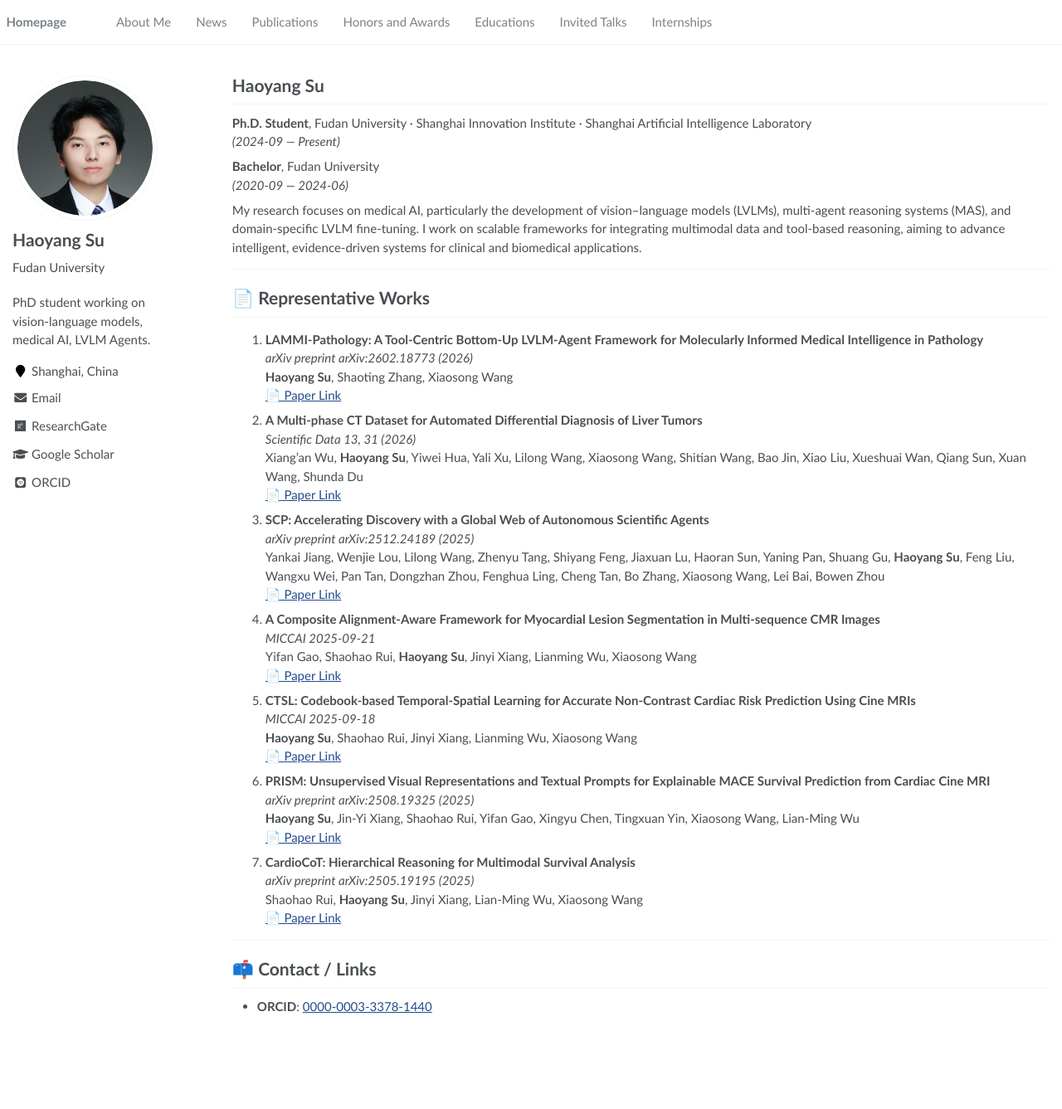
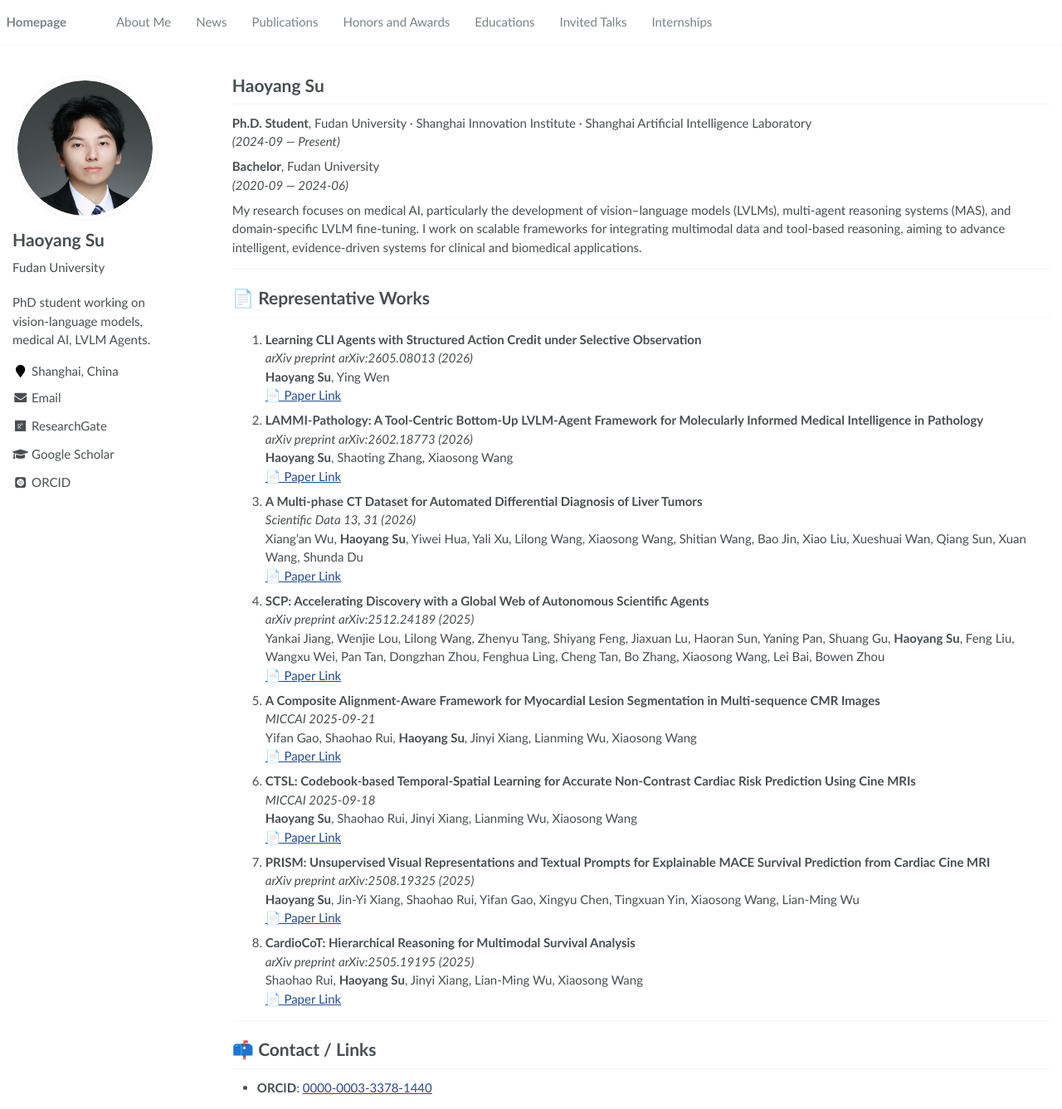
Before and after one commit to Hoyant-Su/Hoyant-Su.github.io, a Jekyll site: the page built from _pages/about.md, in a window 1280 px wide and 1337 px high. Shown: the whole window at 83% size. Built offline with Jekyll 4.4.1, drawn with Linux system fonts in a browser that asks for light colours; some web fonts are replaced.

Commit message:
auto commit on 2026-05-11 14:40:28

```diff
--- a/_pages/about.md
+++ b/_pages/about.md
@@ -31,37 +31,42 @@ My research focuses on medical AI, particularly the development of vision–lang
 
 # 📄 Representative Works
 
-1. **LAMMI-Pathology: A Tool-Centric Bottom-Up LVLM-Agent Framework for Molecularly Informed Medical Intelligence in Pathology**
+1. **Learning CLI Agents with Structured Action Credit under Selective Observation**
+   *arXiv preprint arXiv:2605.08013 (2026)*
+   **Haoyang Su**, Ying Wen
+   [📄 Paper Link](https://arxiv.org/abs/2605.08013)
+
+2. **LAMMI-Pathology: A Tool-Centric Bottom-Up LVLM-Agent Framework for Molecularly Informed Medical Intelligence in Pathology**
    *arXiv preprint arXiv:2602.18773 (2026)*
    **Haoyang Su**, Shaoting Zhang, Xiaosong Wang
    [📄 Paper Link](https://arxiv.org/abs/2602.18773)
 
-2. **A Multi-phase CT Dataset for Automated Differential Diagnosis of Liver Tumors**
+3. **A Multi-phase CT Dataset for Automated Differential Diagnosis of Liver Tumors**
    *Scientific Data 13, 31 (2026)*
    Xiang'an Wu, **Haoyang Su**, Yiwei Hua, Yali Xu, Lilong Wang, Xiaosong Wang, Shitian Wang, Bao Jin, Xiao Liu, Xueshuai Wan, Qiang Sun, Xuan Wang, Shunda Du
    [📄 Paper Link](https://www.nature.com/articles/s41597-025-06343-4)
 
-3. **SCP: Accelerating Discovery with a Global Web of Autonomous Scientific Agents**
+4. **SCP: Accelerating Discovery with a Global Web of Autonomous Scientific Agents**
    *arXiv preprint arXiv:2512.24189 (2025)*
    Yankai Jiang, Wenjie Lou, Lilong Wang, Zhenyu Tang, Shiyang Feng, Jiaxuan Lu, Haoran Sun, Yaning Pan, Shuang Gu, **Haoyang Su**, Feng Liu, Wangxu Wei, Pan Tan, Dongzhan Zhou, Fenghua Ling, Cheng Tan, Bo Zhang, Xiaosong Wang, Lei Bai, Bowen Zhou
    [📄 Paper Link](https://arxiv.org/abs/2512.24189)
 
-4. **A Composite Alignment-Aware Framework for Myocardial Lesion Segmentation in Multi-sequence CMR Images**
+5. **A Composite Alignment-Aware Framework for Myocardial Lesion Segmentation in Multi-sequence CMR Images**
    *MICCAI 2025-09-21*
    Yifan Gao, Shaohao Rui, **Haoyang Su**, Jinyi Xiang, Lianming Wu, Xiaosong Wang
    [📄 Paper Link](https://link.springer.com/chapter/10.1007/978-3-032-04927-8_1)
 
-5. **CTSL: Codebook-based Temporal-Spatial Learning for Accurate Non-Contrast Cardiac Risk Prediction Using Cine MRIs**
+6. **CTSL: Codebook-based Temporal-Spatial Learning for Accurate Non-Contrast Cardiac Risk Prediction Using Cine MRIs**
    *MICCAI 2025-09-18*
    **Haoyang Su**, Shaohao Rui, Jinyi Xiang, Lianming Wu, Xiaosong Wang
    [📄 Paper Link](https://link.springer.com/chapter/10.1007/978-3-032-05182-0_15)
 
-6. **PRISM: Unsupervised Visual Representations and Textual Prompts for Explainable MACE Survival Prediction from Cardiac Cine MRI**
+7. **PRISM: Unsupervised Visual Representations and Textual Prompts for Explainable MACE Survival Prediction from Cardiac Cine MRI**
    *arXiv preprint arXiv:2508.19325 (2025)*
    **Haoyang Su**, Jin-Yi Xiang, Shaohao Rui, Yifan Gao, Xingyu Chen, Tingxuan Yin, Xiaosong Wang, Lian-Ming Wu
    [📄 Paper Link](https://arxiv.org/abs/2508.19325)
 
-7. **CardioCoT: Hierarchical Reasoning for Multimodal Survival Analysis**
+8. **CardioCoT: Hierarchical Reasoning for Multimodal Survival Analysis**
    *arXiv preprint arXiv:2505.19195 (2025)*
    Shaohao Rui, **Haoyang Su**, Jinyi Xiang, Lian-Ming Wu, Xiaosong Wang
    [📄 Paper Link](https://arxiv.org/abs/2505.19195)
```
